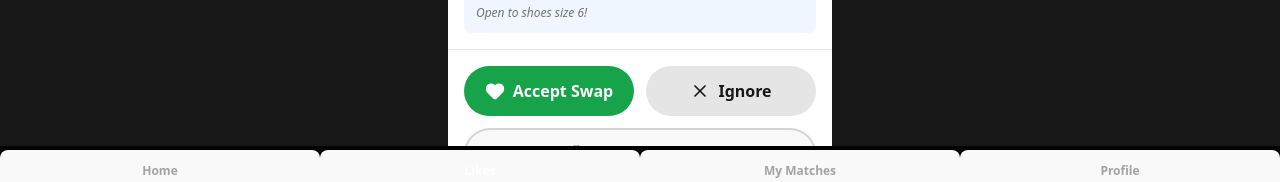
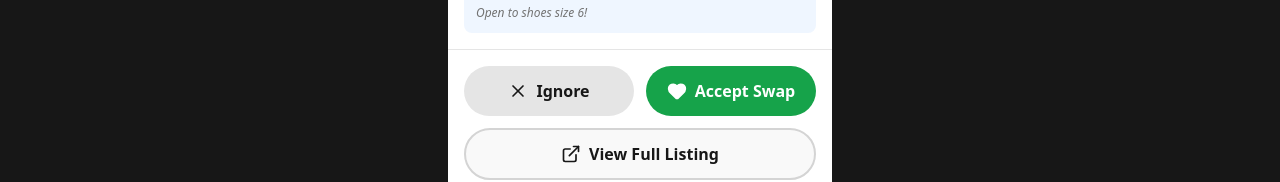
Before and after one commit to enyazvn/HackCamp, a React (Vite) app: page /about in a window 1280 px wide. Shown: the part 760-942 px from the top of the page. Built offline with nearby package versions, Linux system fonts and the light colour scheme.

Commit message:
fix likes

```diff
--- a/src/AboutPage.jsx
+++ b/src/AboutPage.jsx
@@ -1,33 +1,27 @@
 import React, { useState } from 'react';
-import { Heart, X, ExternalLink, MapPin, Tag } from 'lucide-react';
+import { Heart, X, MessageCircle, ExternalLink, MapPin, Tag } from 'lucide-react';
 
 // Footer Components
-const FooterButton = ({ title, isActive, onClick }) => {
+const FooterButton = ({title}) => {
   return (
-    <button
-      onClick={onClick}
-      className={`flex-1 py-3 text-xs font-semibold transition-colors ${
-        isActive ? 'text-white' : 'text-neutral-400'
-      }`}
-    >
+    <button className="px-4 py-2 text-sm font-medium text-neutral-600 hover:text-neutral-900 transition-colors">
       {title}
     </button>
   );
 };
 
-const Footer = ({ activePage, onNavigate }) => {
+const Footer = () => {
   return (
-    <div className="flex flex-row items-center justify-around bg-black py-1">
-      <FooterButton title="Home" isActive={activePage === 'home'} onClick={() => onNavigate('home')} />
-      <FooterButton title="Likes" isActive={activePage === 'likes'} onClick={() => onNavigate('likes')} />
-      <FooterButton title="My Matches" isActive={activePage === 'matches'} onClick={() => onNavigate('matches')} />
-      <FooterButton title="Profile" isActive={activePage === 'profile'} onClick={() => onNavigate('profile')} />
+    <div className="flex flex-row gap-1.5 items-center justify-center bg-white border-t border-neutral-200 py-2">
+        <FooterButton title={"Home"} />
+        <FooterButton title={"Likes"} />
+        <FooterButton title={"Matches"} />
+        <FooterButton title={"Profile"} />
     </div>
   );
 };
 
 const LikesScreen = () => {
-  const [activePage, setActivePage] = useState('likes');
   const [likes] = useState([
     {
       id: 1,
@@ -49,9 +43,9 @@ const LikesScreen = () => {
       id: 2,
       coverImage: 'https://images.unsplash.com/photo-1591047139829-d91aecb6caea?w=400&h=300&fit=crop',
       profileImage: 'https://images.unsplash.com/photo-1438761681033-6461ffad8d80?w=100&h=100&fit=crop',
-      title: "Vintage Levi's Denim Jacket",
+      title: 'Vintage Levi\'s Denim Jacket',
       size: 'M',
-      brand: "Levi's",
+      brand: 'Levi\'s',
       condition: 'Used, Good',
       colors: ['Blue'],
       categories: ['Jacket', 'Denim', 'Casual'],
@@ -68,12 +62,14 @@ const LikesScreen = () => {
 
   const handleAccept = () => {
     alert(`Starting conversation with ${currentLike.userName}!`);
+    // Move to next like
     if (currentLikeIndex < likes.length - 1) {
       setCurrentLikeIndex(currentLikeIndex + 1);
     }
   };
 
   const handleIgnore = () => {
+    // Move to next like
     if (currentLikeIndex < likes.length - 1) {
       setCurrentLikeIndex(currentLikeIndex + 1);
     } else {
@@ -81,13 +77,12 @@ const LikesScreen = () => {
     }
   };
 
+  const handleMessage = () => {
+    alert(`Opening chat with ${currentLike.userName}`);
+  };
+
   const handleViewListing = () => {
     alert('Opening full listing details');
-  };
-
-  const handleNavigate = (page) => {
-    setActivePage(page);
-    alert(`Navigating to ${page}`);
   };
 
   if (!currentLike) {
@@ -98,18 +93,13 @@ const LikesScreen = () => {
           <p className="text-neutral-600 text-lg font-medium">No likes yet</p>
           <p className="text-neutral-400 text-sm mt-2">Check back later!</p>
         </div>
-
-        <div className="absolute bottom-0 left-0 right-0">
-          <Footer activePage={activePage} onNavigate={handleNavigate} />
-        </div>
       </div>
     );
   }
 
   return (
-    <div className="flex items-center justify-center min-h-screen w-screen bg-neutral-900 relative">
+    <div className="flex items-center justify-center min-h-screen w-screen bg-neutral-900">
       <div className="w-full h-full max-w-sm bg-white flex flex-col">
-
         {/* Header */}
         <div className="bg-white px-4 py-3 border-b border-neutral-200">
           <h1 className="text-xl font-bold text-neutral-900">Likes</h1>
@@ -118,6 +108,7 @@ const LikesScreen = () => {
 
         {/* Scrollable Content */}
         <div className="flex-1 overflow-y-auto">
+          {/* Cover Image with Profile Picture */}
           <div className="relative">
             <img
               src={currentLike.coverImage}
@@ -135,25 +126,22 @@ const LikesScreen = () => {
 
           {/* Item Details */}
           <div className="p-4 space-y-4">
+            {/* Title and Status */}
             <div className="flex items-start justify-between">
               <div className="flex-1">
                 <h2 className="text-xl font-bold text-neutral-900">{currentLike.title}</h2>
-                <p className="text-sm text-neutral-600 mt-1">
-                  {currentLike.size} | Woman | {currentLike.location}
-                </p>
+                <p className="text-sm text-neutral-600 mt-1">{currentLike.size} | Woman | {currentLike.location}</p>
               </div>
-              <span
-                className={`px-3 py-1 rounded-full text-xs font-semibold ${
-                  currentLike.status === 'Active'
-                    ? 'bg-green-100 text-green-800'
-                    : 'bg-yellow-100 text-yellow-800'
-                }`}
-              >
+              <span className={`px-3 py-1 rounded-full text-xs font-semibold ${
+                currentLike.status === 'Active'
+                  ? 'bg-green-100 text-green-800'
+                  : 'bg-yellow-100 text-yellow-800'
+              }`}>
                 {currentLike.status}
               </span>
             </div>
 
-            {/* Brand & Condition */}
+            {/* Brand and Condition */}
             <div className="space-y-2">
               <div className="flex items-center text-sm text-neutral-600">
                 <Tag className="w-4 h-4 mr-2" />
@@ -208,9 +196,17 @@ const LikesScreen = () => {
           </div>
         </div>
 
-        {/* Action Buttons */}
+        {/* Action Buttons - Fixed at Bottom */}
         <div className="bg-white border-t border-neutral-200 p-4 space-y-3">
+          {/* Primary Actions */}
           <div className="flex gap-3">
+            <button
+              onClick={handleIgnore}
+              className="flex-1 bg-neutral-200 hover:bg-neutral-300 text-neutral-900 font-semibold py-3 rounded-full flex items-center justify-center gap-2 transition-colors"
+            >
+              <X className="w-5 h-5" />
+              Ignore
+            </button>
             <button
               onClick={handleAccept}
               className="flex-1 bg-green-600 hover:bg-green-700 text-white font-semibold py-3 rounded-full flex items-center justify-center gap-2 transition-colors"
@@ -218,15 +214,9 @@ const LikesScreen = () => {
               <Heart className="w-5 h-5" fill="currentColor" />
               Accept Swap
             </button>
-            <button
-              onClick={handleIgnore}
-              className="flex-1 bg-neutral-200 hover:bg-neutral-300 text-neutral-900 font-semibold py-3 rounded-full flex items-center justify-center gap-2 transition-colors"
-            >
-              <X className="w-5 h-5" />
-              Ignore
-            </button>
           </div>
 
+          {/* Secondary Actions */}
           <div className="flex gap-3">
             <button
               onClick={handleViewListing}
@@ -236,12 +226,9 @@ const LikesScreen = () => {
               View Full Listing
             </button>
           </div>
+
+          <Footer/>
         </div>
-      </div>
-
-      {/* Footer (fixed) */}
-      <div className="absolute bottom-0 left-0 right-0">
-        <Footer activePage={activePage} onNavigate={handleNavigate} />
       </div>
     </div>
   );
```
